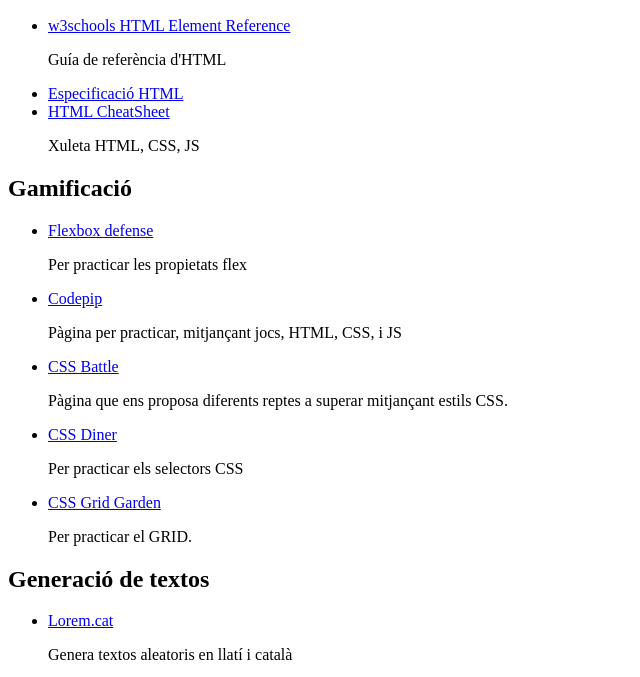
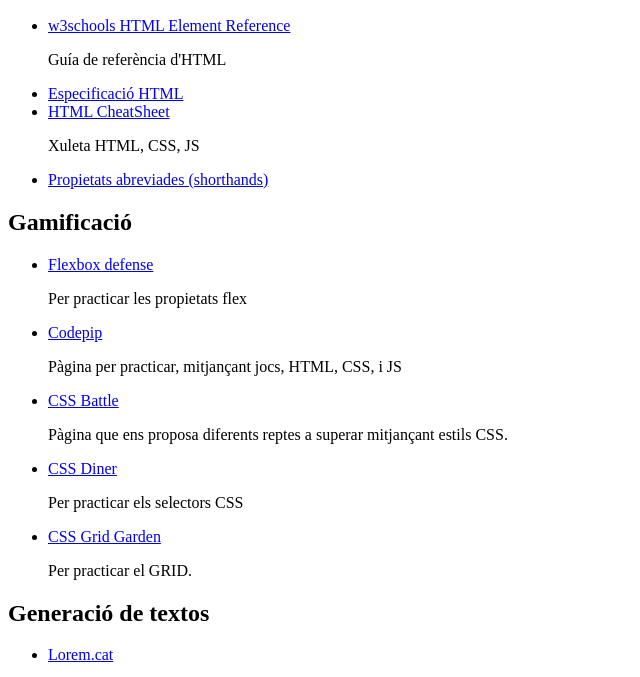
Before and after one commit to enricg/Confeccio-de-pagines-Web, a plain HTML site: page pagines/enllacos_interes.html in a window 1280 px wide. Shown: the part 110-787 px from the top of the page, without its empty margins (0-640 px from the left). Drawn offline with Linux system fonts and the light colour scheme.

Commit message:
Update enllacos_interes.html
enllaç shorthands

```diff
--- a/pagines/enllacos_interes.html
+++ b/pagines/enllacos_interes.html
@@ -14,6 +14,7 @@
       <p>Guía de referència d'HTML</p>
       <li><a href="https://html.spec.whatwg.org/#toc-dom">Especificació HTML</a></li>
       <li><a href="https://htmlcheatsheet.com/" target="_blank">HTML CheatSheet</a><p>Xuleta HTML, CSS, JS</p></li>
+      <li><a href="https://developer.mozilla.org/es/docs/Web/CSS/Shorthand_properties" target="_blank">Propietats abreviades (shorthands)</a></li>
     </ul>
   <h2>Gamificació</h2>
   <ul>
```
